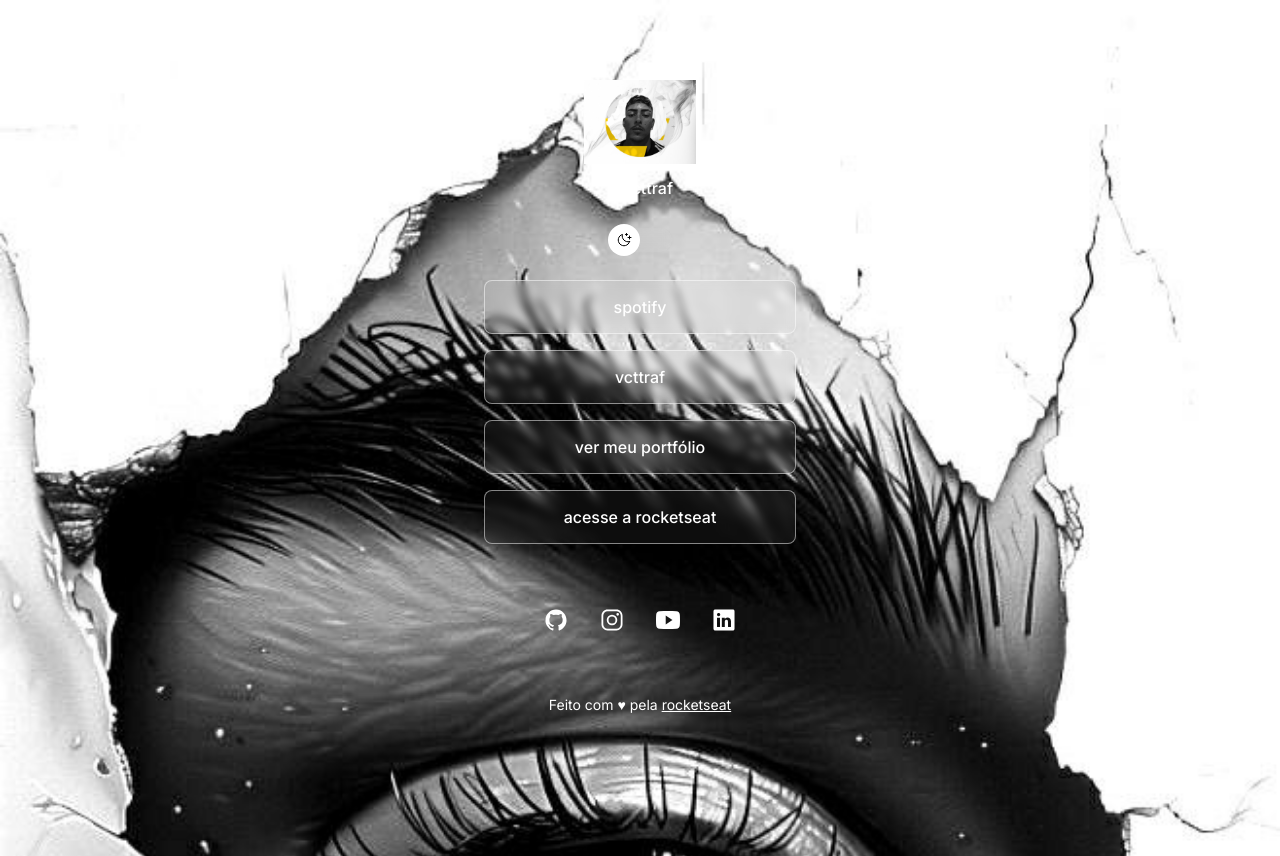
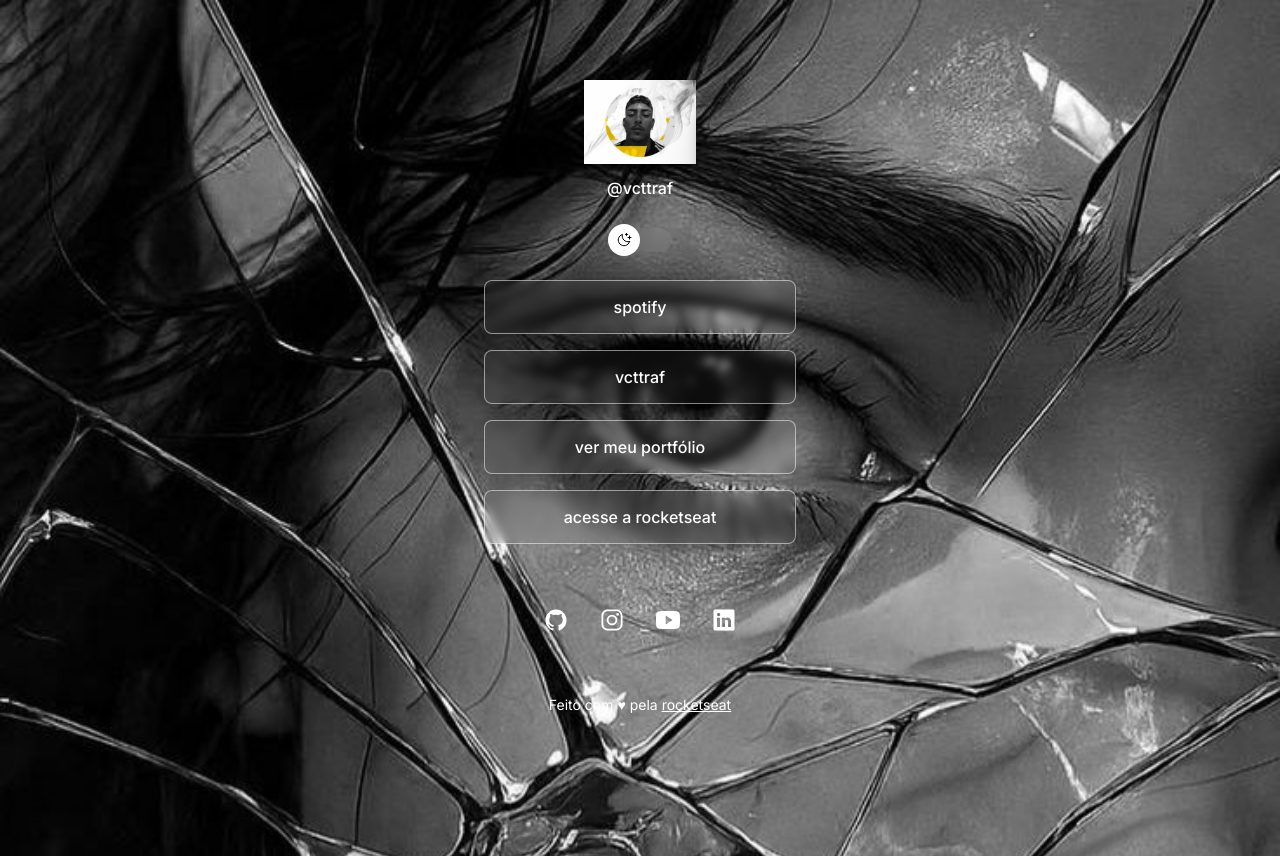
Before and after one commit to vchut/primeiro-projeto, a plain HTML site: page index.html in a window 1280 px wide. Drawn offline with nearby package versions, Linux system fonts and the light colour scheme.

Commit message:
altera img

```diff
--- a/style.css
+++ b/style.css
@@ -6,7 +6,7 @@
 
 :root{
   --text-color:white;
-  --bg-url: url(./assets/mu-mobile.jpg);
+  --bg-url: url(./assets/preto-mobile.jpg);
   --stroke-color: rgba(255, 255, 255, 0.5);
   --surface-color: rgba(255, 255, 255, 0.05);
   --surface-color-hover: rgba(0, 0, 0, 0.02);
@@ -16,7 +16,7 @@
 
 .light{
   --text-color:black;
-  --bg-url: url(./assets/mar-mobile-light.jpg);
+  --bg-url: url(./assets/gelo-mobile-light.jpg);
   --stroke-color: rgba(0, 0, 0, 0.5);
   --surface-color: rgba(0, 0, 0, 0.05);
   --surface-color-hover: rgba(0, 0, 0, 0.02);
@@ -192,11 +192,11 @@ ul li a{
 /* media queries */
  @media (min-hidth: 700px) {
   :root {
-    --bg-url: url(./assets/mu-mobile.jpg);
+    --bg-url: url(./assets/preto-mobile.jpg);
 
   }
 
   .light {
-    --bg-url: url(./assets/mar-mobile-light.jpg);
+    --bg-url: url(./assets/gelo-mobile-light.jpg);
   }
 }
```
Also changed, not shown: assets/gelo-mobile-light.jpg (added), assets/preto-mobile.jpg (added).
